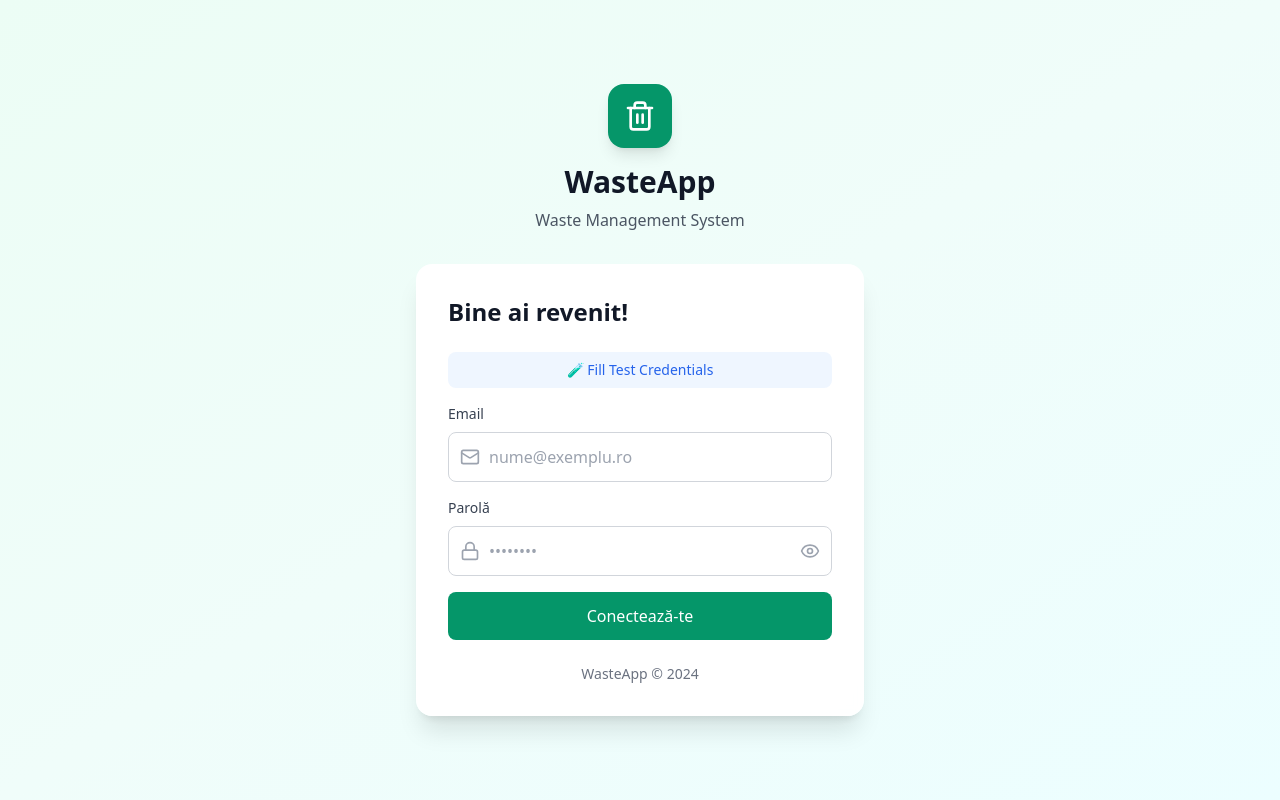
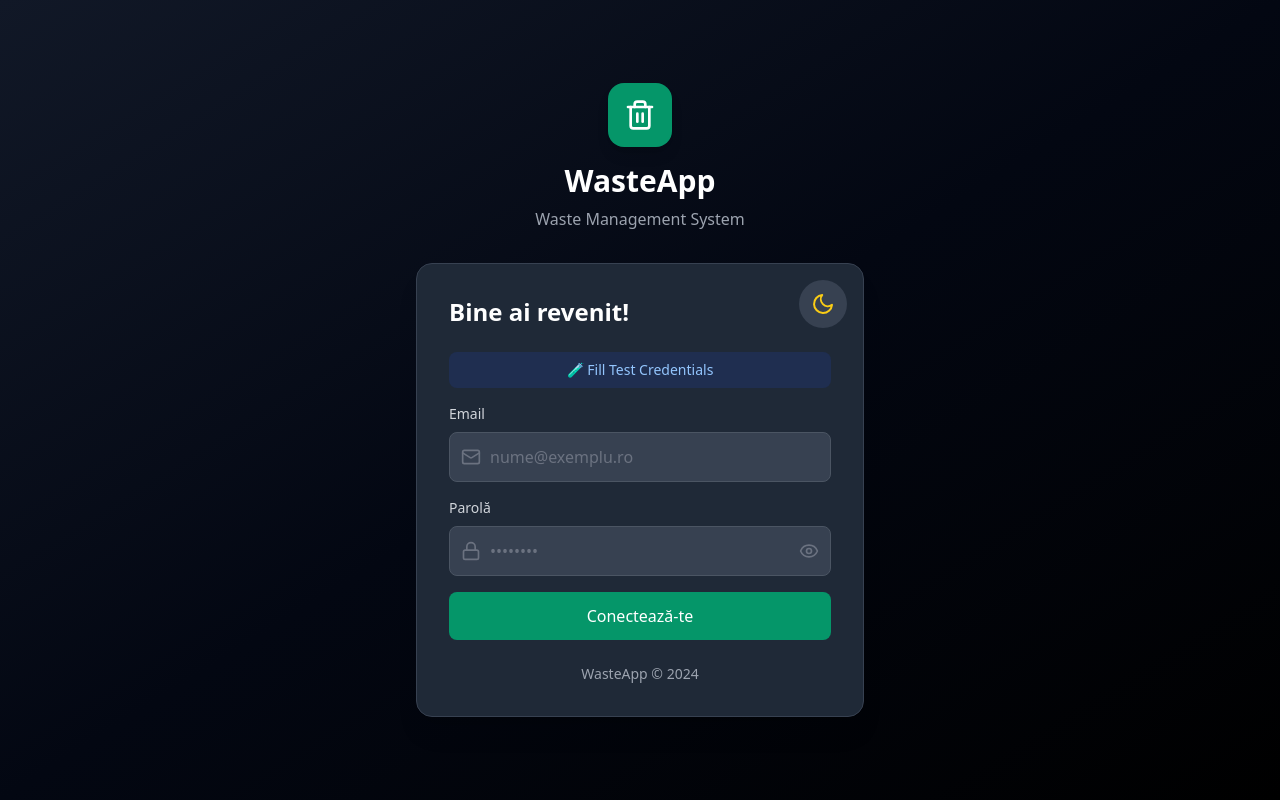
Before and after one commit to constantiniulianneagu-lab/waste-frontend, a React (Vite) app: page / in a window 1280 px wide. Built offline with nearby package versions, Linux system fonts and the light colour scheme.

Commit message:
wastelogin

```diff
--- a/src/Header.jsx
+++ /dev/null
@@ -1,39 +0,0 @@
-import React from 'react';
-import ThemeToggle from './dashboard/ThemeToggle';
-
-function Header({ user }) {
-  return (
-    <header className="bg-white dark:bg-gray-800 shadow-sm border-b border-gray-200 dark:border-gray-700">
-      <div className="max-w-7xl mx-auto px-4 sm:px-6 lg:px-8">
-        <div className="flex items-center justify-between h-16">
-          {/* Logo și titlu */}
-          <div className="flex items-center space-x-4">
-            <div className="flex-shrink-0">
-              <h1 className="text-xl font-bold text-gray-900 dark:text-white">
-                🗑️ WasteApp
-              </h1>
-            </div>
-          </div>
-
-          {/* Right side: User info + Theme toggle */}
-          <div className="flex items-center space-x-4">
-            {/* User info */}
-            <div className="text-sm text-gray-700 dark:text-gray-300">
-              {user?.email}
-            </div>
-
-            {/* Theme Toggle */}
-            <ThemeToggle />
-
-            {/* Logout button */}
-            <button className="text-red-600 hover:text-red-700 dark:text-red-400">
-              Logout
-            </button>
-          </div>
-        </div>
-      </div>
-    </header>
-  );
-}
-
-export default Header;
--- a/src/WasteLogin.jsx
+++ b/src/WasteLogin.jsx
@@ -2,6 +2,7 @@
 import { useState } from 'react';
 import { Trash2, Mail, Lock, Eye, EyeOff, AlertCircle } from 'lucide-react';
 import { useAuth } from './AuthContext';
+import ThemeToggle from './components/dashboard/ThemeToggle';
 
 const API_URL = 'https://waste-backend-3u9c.onrender.com';
 
@@ -65,27 +66,34 @@ const WasteLogin = () => {
   };
 
   return (
-    <div className="min-h-screen bg-gradient-to-br from-emerald-50 via-teal-50 to-cyan-50 flex items-center justify-center p-4">
+    <div className="min-h-screen bg-gradient-to-br from-emerald-50 via-teal-50 to-cyan-50 dark:from-gray-900 dark:via-gray-950 dark:to-black flex items-center justify-center p-4 transition-colors">
       <div className="w-full max-w-md">
+        {/* Logo + titlu */}
         <div className="text-center mb-8">
           <div className="inline-flex items-center justify-center w-16 h-16 bg-emerald-600 rounded-2xl mb-4 shadow-lg">
             <Trash2 className="w-8 h-8 text-white" />
           </div>
-          <h1 className="text-3xl font-bold text-gray-900 mb-2">
+          <h1 className="text-3xl font-bold text-gray-900 dark:text-white mb-2">
             WasteApp
           </h1>
-          <p className="text-gray-600">
+          <p className="text-gray-600 dark:text-gray-400">
             Waste Management System
           </p>
         </div>
 
-        <div className="bg-white rounded-2xl shadow-xl p-8 backdrop-blur-sm bg-opacity-95">
-          <h2 className="text-2xl font-semibold text-gray-900 mb-6">
+        {/* Card login */}
+        <div className="relative bg-white dark:bg-gray-800 rounded-2xl shadow-xl p-8 backdrop-blur-sm bg-opacity-95 dark:bg-opacity-100 border border-gray-100 dark:border-gray-700 transition-colors">
+          {/* Theme toggle în colț */}
+          <div className="absolute top-4 right-4">
+            <ThemeToggle />
+          </div>
+
+          <h2 className="text-2xl font-semibold text-gray-900 dark:text-white mb-6">
             Bine ai revenit!
           </h2>
 
           {error && (
-            <div className="mb-4 p-3 bg-red-50 border border-red-200 rounded-lg flex items-center gap-2 text-red-700">
+            <div className="mb-4 p-3 bg-red-50 dark:bg-red-900/30 border border-red-200 dark:border-red-700 rounded-lg flex items-center gap-2 text-red-700 dark:text-red-300">
               <AlertCircle className="w-5 h-5" />
               <span className="text-sm">{error}</span>
             </div>
@@ -94,63 +102,66 @@ const WasteLogin = () => {
           <button
             type="button"
             onClick={fillTestCredentials}
-            className="w-full mb-4 px-4 py-2 bg-blue-50 text-blue-600 rounded-lg hover:bg-blue-100 transition-colors text-sm font-medium"
+            className="w-full mb-4 px-4 py-2 bg-blue-50 dark:bg-blue-900/30 text-blue-600 dark:text-blue-300 rounded-lg hover:bg-blue-100 dark:hover:bg-blue-900/50 transition-colors text-sm font-medium"
           >
             🧪 Fill Test Credentials
           </button>
 
           <form onSubmit={handleSubmit} className="space-y-4">
+            {/* Email */}
             <div>
-              <label className="block text-sm font-medium text-gray-700 mb-2">
+              <label className="block text-sm font-medium text-gray-700 dark:text-gray-300 mb-2">
                 Email
               </label>
               <div className="relative">
-                <Mail className="absolute left-3 top-1/2 transform -translate-y-1/2 text-gray-400 w-5 h-5" />
+                <Mail className="absolute left-3 top-1/2 transform -translate-y-1/2 text-gray-400 dark:text-gray-500 w-5 h-5" />
                 <input
                   type="email"
                   required
                   value={formData.email}
-                  onChange={(e) => setFormData({...formData, email: e.target.value})}
-                  className="w-full pl-10 pr-4 py-3 border border-gray-300 rounded-lg focus:outline-none focus:ring-2 focus:ring-emerald-500 focus:border-transparent"
+                  onChange={(e) => setFormData({ ...formData, email: e.target.value })}
+                  className="w-full pl-10 pr-4 py-3 border border-gray-300 dark:border-gray-600 rounded-lg bg-white dark:bg-gray-700 text-gray-900 dark:text-white placeholder-gray-400 dark:placeholder-gray-500 focus:outline-none focus:ring-2 focus:ring-emerald-500 focus:border-transparent"
                   placeholder="nume@exemplu.ro"
                 />
               </div>
             </div>
 
+            {/* Parolă */}
             <div>
-              <label className="block text-sm font-medium text-gray-700 mb-2">
+              <label className="block text-sm font-medium text-gray-700 dark:text-gray-300 mb-2">
                 Parolă
               </label>
               <div className="relative">
-                <Lock className="absolute left-3 top-1/2 transform -translate-y-1/2 text-gray-400 w-5 h-5" />
+                <Lock className="absolute left-3 top-1/2 transform -translate-y-1/2 text-gray-400 dark:text-gray-500 w-5 h-5" />
                 <input
                   type={showPassword ? 'text' : 'password'}
                   required
                   value={formData.password}
-                  onChange={(e) => setFormData({...formData, password: e.target.value})}
-                  className="w-full pl-10 pr-12 py-3 border border-gray-300 rounded-lg focus:outline-none focus:ring-2 focus:ring-emerald-500 focus:border-transparent"
+                  onChange={(e) => setFormData({ ...formData, password: e.target.value })}
+                  className="w-full pl-10 pr-12 py-3 border border-gray-300 dark:border-gray-600 rounded-lg bg-white dark:bg-gray-700 text-gray-900 dark:text-white placeholder-gray-400 dark:placeholder-gray-500 focus:outline-none focus:ring-2 focus:ring-emerald-500 focus:border-transparent"
                   placeholder="••••••••"
                 />
                 <button
                   type="button"
                   onClick={() => setShowPassword(!showPassword)}
-                  className="absolute right-3 top-1/2 transform -translate-y-1/2 text-gray-400 hover:text-gray-600"
+                  className="absolute right-3 top-1/2 transform -translate-y-1/2 text-gray-400 dark:text-gray-500 hover:text-gray-600 dark:hover:text-gray-300"
                 >
                   {showPassword ? <EyeOff className="w-5 h-5" /> : <Eye className="w-5 h-5" />}
                 </button>
               </div>
             </div>
 
+            {/* Submit */}
             <button
               type="submit"
               disabled={loading}
-              className="w-full py-3 bg-emerald-600 text-white rounded-lg font-medium hover:bg-emerald-700 focus:outline-none focus:ring-2 focus:ring-emerald-500 focus:ring-offset-2 transition-colors disabled:opacity-50 disabled:cursor-not-allowed"
+              className="w-full py-3 bg-emerald-600 text-white rounded-lg font-medium hover:bg-emerald-700 focus:outline-none focus:ring-2 focus:ring-emerald-500 focus:ring-offset-2 focus:ring-offset-white dark:focus:ring-offset-gray-800 transition-colors disabled:opacity-50 disabled:cursor-not-allowed"
             >
               {loading ? 'Conectare...' : 'Conectează-te'}
             </button>
           </form>
 
-          <p className="mt-6 text-center text-sm text-gray-500">
+          <p className="mt-6 text-center text-sm text-gray-500 dark:text-gray-400">
             WasteApp © 2024
           </p>
         </div>
```
